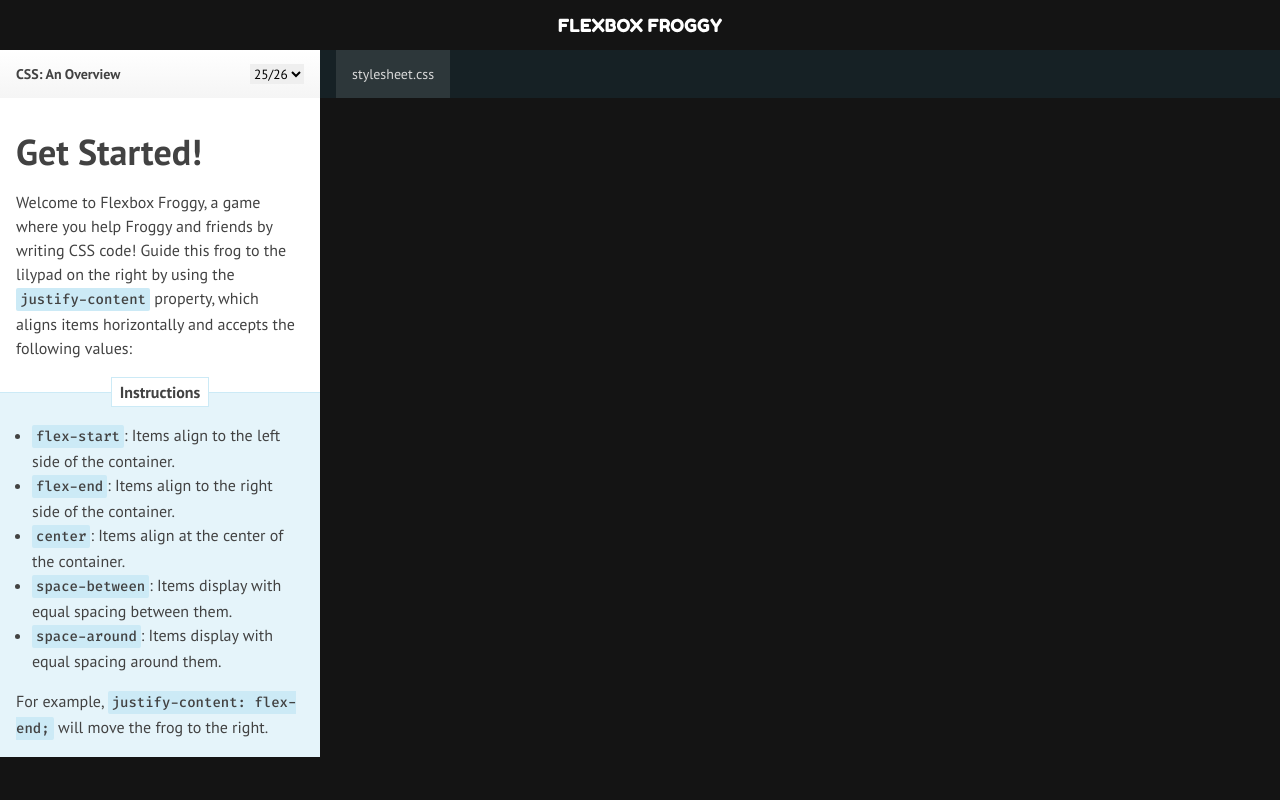
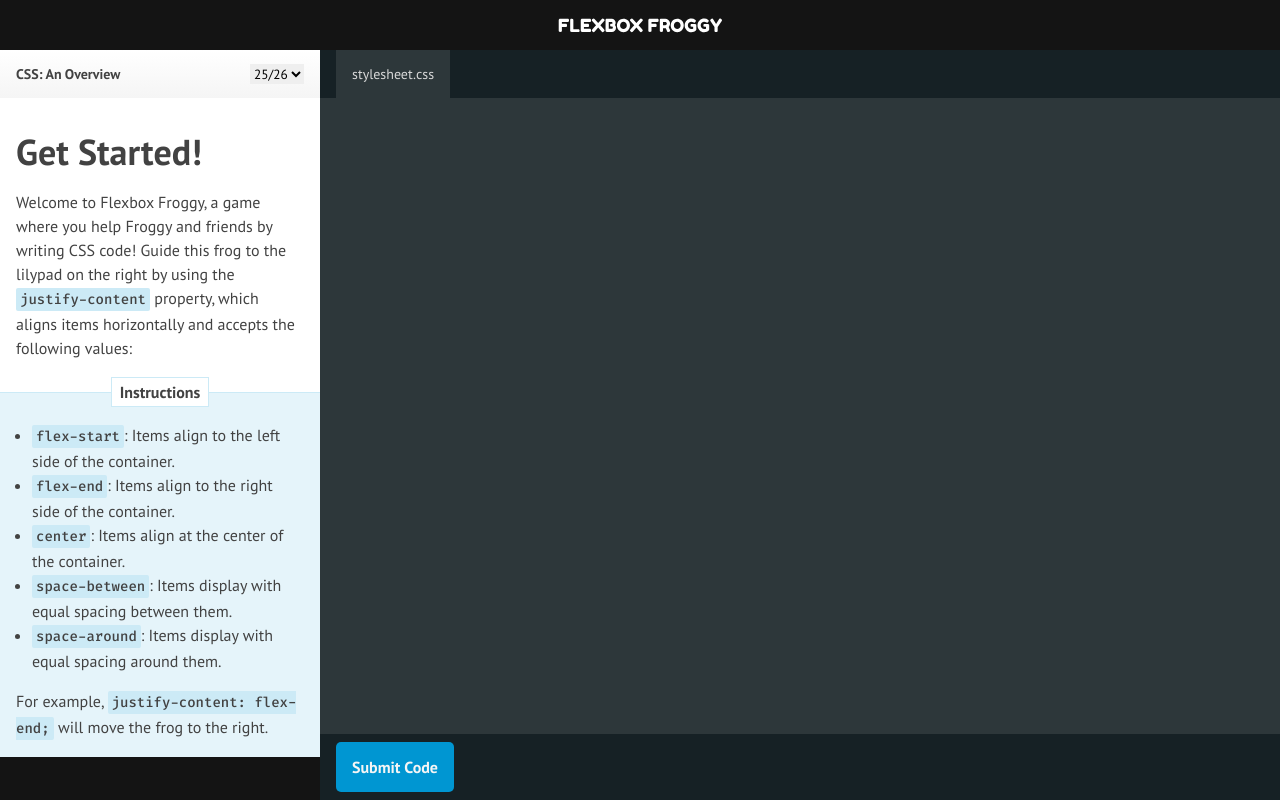
Before and after one commit to joel-fragoso/redesign-flexbox-froggy, a React (Create React App) app: page / in a window 1280 px wide. Built offline with nearby package versions, Linux system fonts and the light colour scheme.

Commit message:
feat: creating footer

```diff
--- /dev/null
+++ b/src/components/Editor/index.tsx
@@ -0,0 +1,9 @@
+import React, { FunctionComponent } from 'react';
+
+import { Container } from './styles';
+
+const Editor: FunctionComponent = () => {
+  return <Container />;
+};
+
+export default Editor;
--- /dev/null
+++ b/src/components/Editor/styles.ts
@@ -0,0 +1,12 @@
+import styled from 'styled-components';
+import { tint } from 'polished';
+
+export const Container = styled.div`
+  grid-area: Editor;
+
+  height: calc(100vh - 164px);
+
+  display: flex;
+
+  background: ${tint(0.1, '#162125')};
+`;
--- /dev/null
+++ b/src/components/Footer/index.tsx
@@ -0,0 +1,13 @@
+import React, { FunctionComponent } from 'react';
+
+import { Container } from './styles';
+
+const Footer: FunctionComponent = () => {
+  return (
+    <Container>
+      <button type="button">Submit Code</button>
+    </Container>
+  );
+};
+
+export default Footer;
--- /dev/null
+++ b/src/components/Footer/styles.ts
@@ -0,0 +1,27 @@
+import styled from 'styled-components';
+
+export const Container = styled.div`
+  grid-area: Footer;
+
+  height: 66px;
+
+  padding: 0 16px;
+
+  display: flex;
+  align-items: center;
+
+  background: var(--secondary);
+
+  button {
+    height: 50px;
+
+    padding: 0 16px;
+
+    background: var(--primary);
+    border-radius: 5px;
+
+    font-size: 16px;
+    font-weight: bold;
+    color: var(--on-primary);
+  }
+`;
--- a/src/pages/Dashboard/index.tsx
+++ b/src/pages/Dashboard/index.tsx
@@ -6,6 +6,8 @@ import Header from '../../components/Header';
 import Info from '../../components/Info';
 import Instructions from '../../components/Instructions';
 import Navigation from '../../components/Navigation';
+import Editor from '../../components/Editor';
+import Footer from '../../components/Footer';
 
 const Dashboard: FunctionComponent = () => {
   return (
@@ -14,6 +16,8 @@ const Dashboard: FunctionComponent = () => {
       <Info />
       <Instructions />
       <Navigation />
+      <Editor />
+      <Footer />
     </Container>
   );
 };
--- a/src/pages/Dashboard/styles.ts
+++ b/src/pages/Dashboard/styles.ts
@@ -3,12 +3,15 @@ import styled from 'styled-components';
 export const Container = styled.div`
   display: grid;
 
-  grid-template-rows: 50px 48px auto 50px;
+  grid-template-rows: 50px 48px auto 66px;
   grid-template-columns: 320px auto;
 
   grid-template-areas:
-    'Header Header' 'Info Navigation' 'Instructions Code'
-    'Instructions Code' 'Instructions Footer';
+    'Header Header'
+    'Info Navigation'
+    'Instructions Editor'
+    'Instructions Editor'
+    'Instructions Footer';
 
   height: 100vh;
 `;
```
